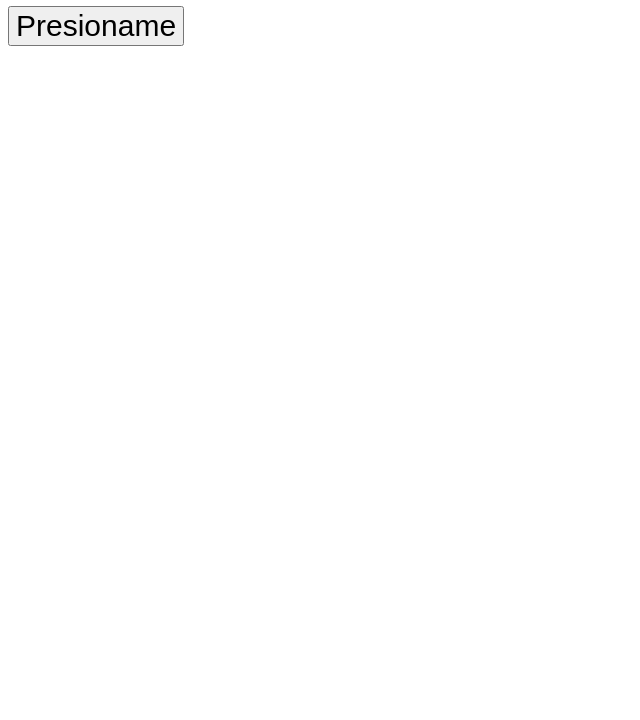
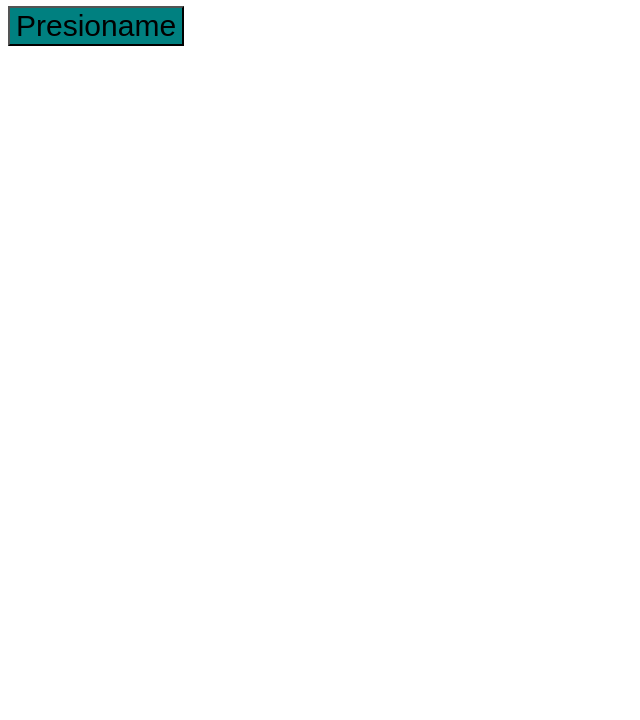
Before and after one commit to erickorlando/clasegithtml, a plain HTML site: page index.html in a window 1280 px wide. Shown: the part 80-800 px from the top of the page, without its empty margins (0-640 px from the left). Drawn offline with Linux system fonts and the light colour scheme.

Commit message:
Estilos al boton

```diff
--- a/estilos.css
+++ b/estilos.css
@@ -7,6 +7,7 @@ h1{
     color: peru;
 }
 
-button{
+#boton{
     font-size: 30px;
+    background-color: teal;
 }
--- a/index.html
+++ b/index.html
@@ -10,7 +10,7 @@
 <body>
     <h1>Hola mamá, estoy aprendiendo Git</h1>
 
-    <button>Presioname</button>
+    <button id="boton">Presioname</button>
 
     <script src="script.js"></script>
 </body>
--- a/script.js
+++ b/script.js
@@ -1,3 +1,9 @@
 function saludar(){
     window.alert('Hola Mundo!');
 }
+
+var botoncito = document.querySelector('#boton');
+
+botoncito.addEventListener('click', () =>{
+    saludar();
+});
```
